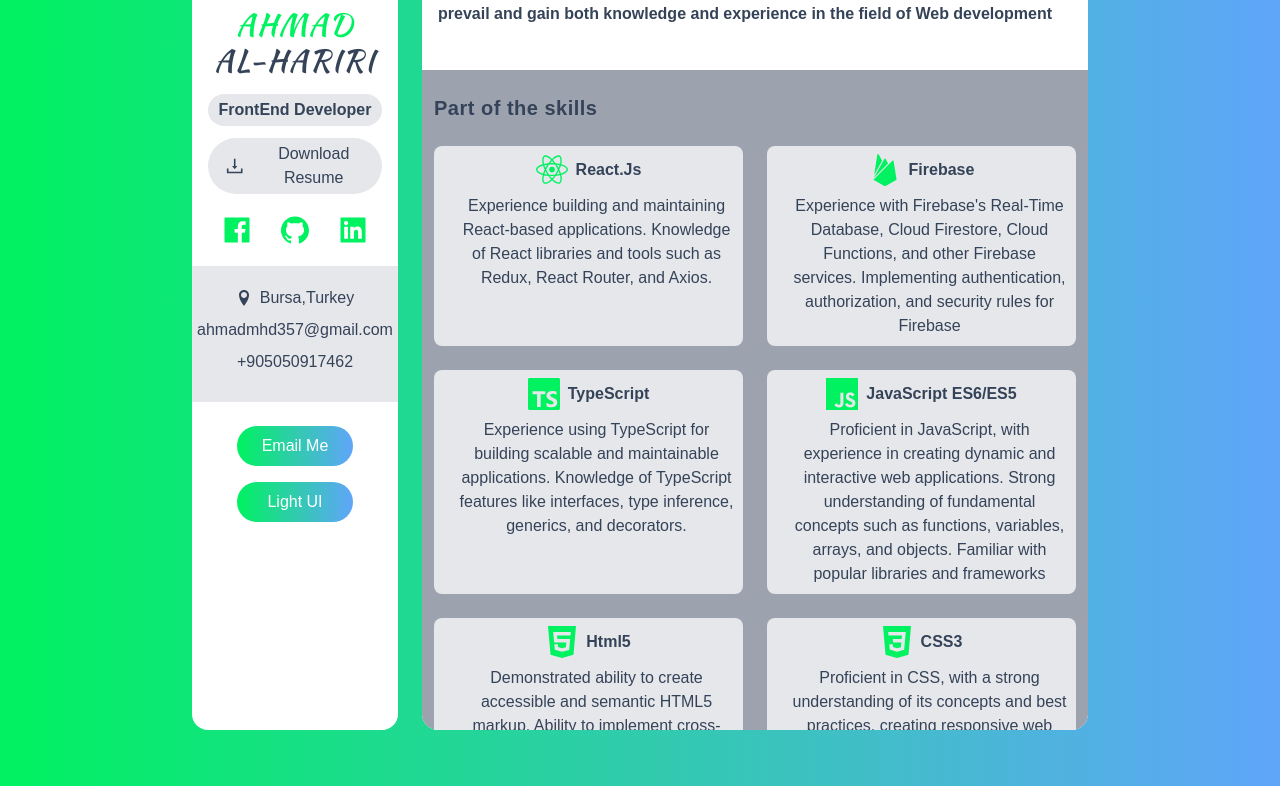
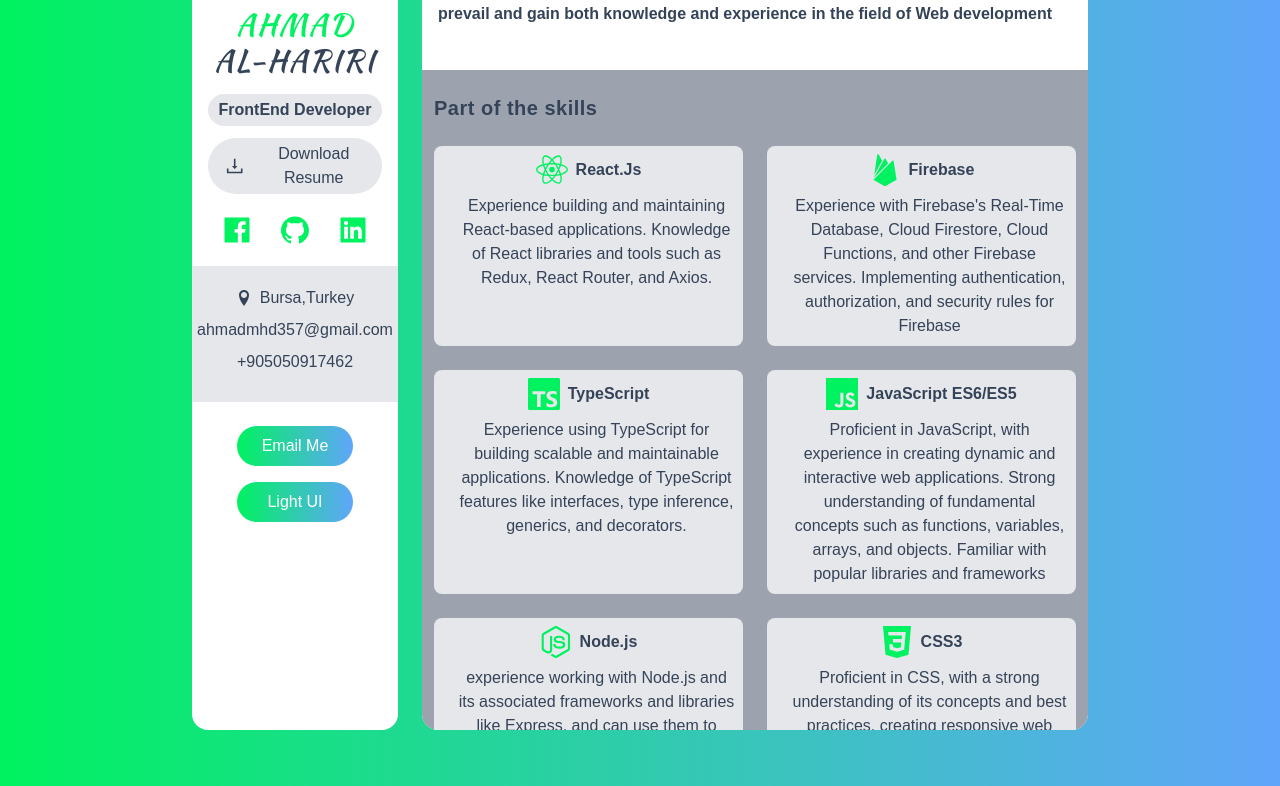
Before and after one commit to ahmadmhd357/protofile, a Next.js app: page / in a window 1280 px wide. Shown: the part 210-996 px from the top of the page. Built offline with nearby package versions, Linux system fonts and the light colour scheme.

Commit message:
Update data.ts

```diff
--- a/data.ts
+++ b/data.ts
@@ -1,4 +1,4 @@
-import { GrReactjs } from "react-icons/gr";
+import { GrReactjs, GrNode } from "react-icons/gr";
 import {
   SiFirebase,
   SiTypescript,
@@ -45,10 +45,10 @@ export const skills: ISkills[] = [
     Icon: SiJavascript,
   },
   {
-    title: "Html5",
+    title: "Node.js",
     about:
-      "Demonstrated ability to create accessible and semantic HTML5 markup. Ability to implement cross-browser compatibility issues and troubleshoot HTML5 coding problems.",
-    Icon: SiHtml5,
+      "experience working with Node.js and its associated frameworks and libraries like Express, and can use them to build robust, scalable, and efficient server-side applications.",
+    Icon: GrNode,
   },
   {
     title: "CSS3",
@@ -67,7 +67,7 @@ export const languages: ILevels[] = [
   { name: "CSS3", level: "90%", Icon: SiCss3 },
   { name: "Tailwind", level: "80%", Icon: SiTailwindcss },
   { name: "BootStrap", level: "60%", Icon: SiBootstrap },
-  { name: "Html5", level: "90%", Icon: SiHtml5 },
+  { name: "Node.js", level: "70%", Icon: GrNode },
 ];
 export const tools: ILevels[] = [
   { name: "Git,Github", level: "80%", Icon: SiGit },
```
